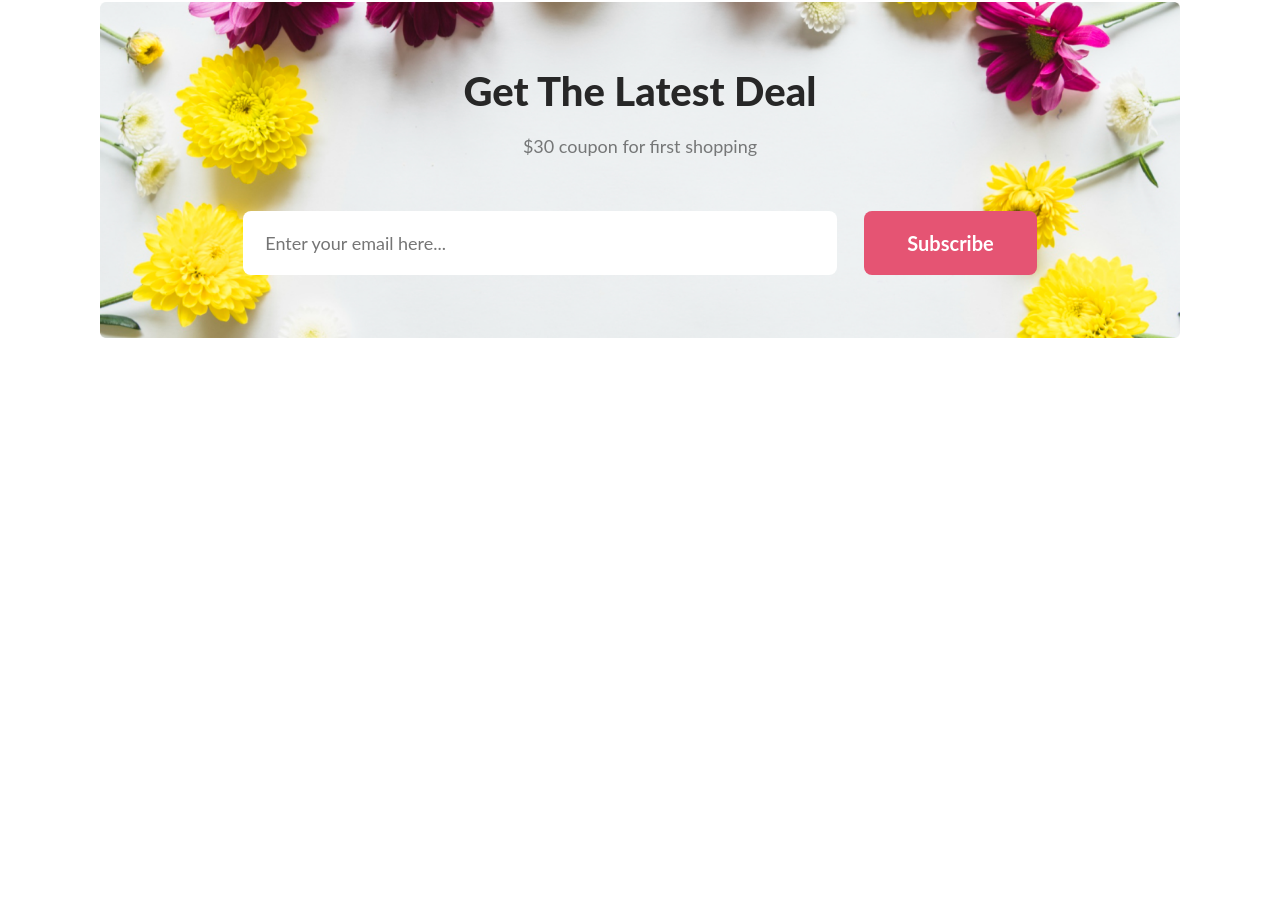
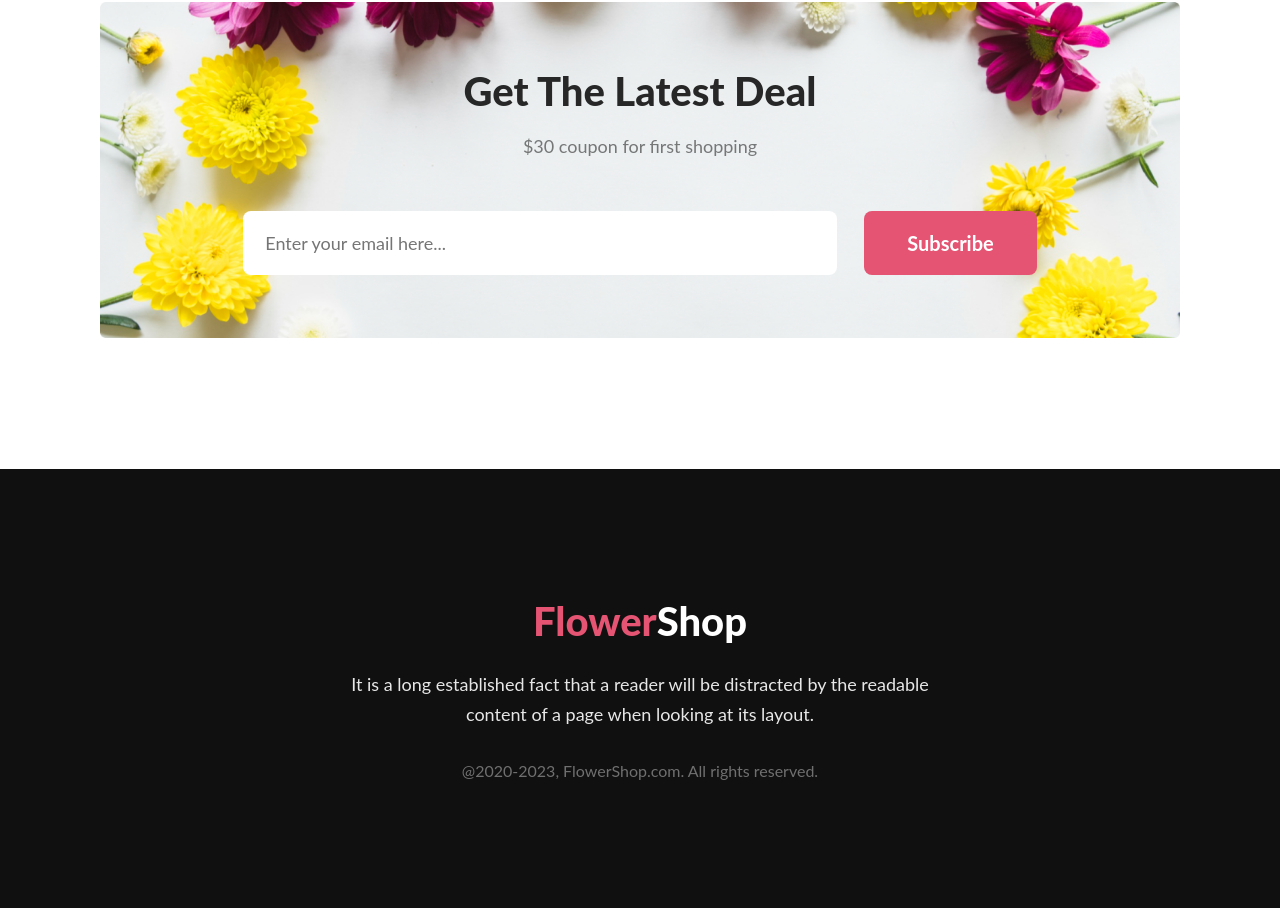
Before and after one commit to kabirtawhid/flower-shop-assignment, a plain HTML site: page index.html in a window 1280 px wide. Shown: the part 3351-4259 px from the top of the page. Before the commit the page ends 3692 px from the top, so only its background shows below. Drawn offline with Linux system fonts and the light colour scheme.

Commit message:
Completed the whole project

```diff
--- a/index.html
+++ b/index.html
@@ -133,5 +133,16 @@
         </form>
       </div>
     </section>
+    <footer>
+      <h2 class="title">
+        <span class="pink">Flower</span><span class="white">Shop</span>
+      </h2>
+      <p class="text">
+        It is a long established fact that a reader will be distracted by the
+        readable <br />
+        content of a page when looking at its layout.
+      </p>
+      <p class="copyright">@2020-2023, FlowerShop.com. All rights reserved.</p>
+    </footer>
   </body>
 </html>
--- a/styles/index.css
+++ b/styles/index.css
@@ -234,3 +234,29 @@ input[type=email] {
   padding: 0px 22px;
   font-size: 18px;
 }
+
+footer {
+  margin: 128px -100px 0px -100px;
+  text-align: center;
+  background-color: #111010;
+  padding: 128px 0px;
+}
+
+footer h2 span.pink{
+  color: rgba(229, 84, 115, 1);
+}
+
+footer h2 span.white{
+  color: white;
+}
+
+footer p.text{
+  color: rgba(255, 255, 255, 0.9);
+  margin-top: 24px;
+}
+
+footer p.copyright{
+  margin-top: 32px;
+  font-size: 16px;
+  color: rgba(255, 255, 255, 0.4);
+}
```
